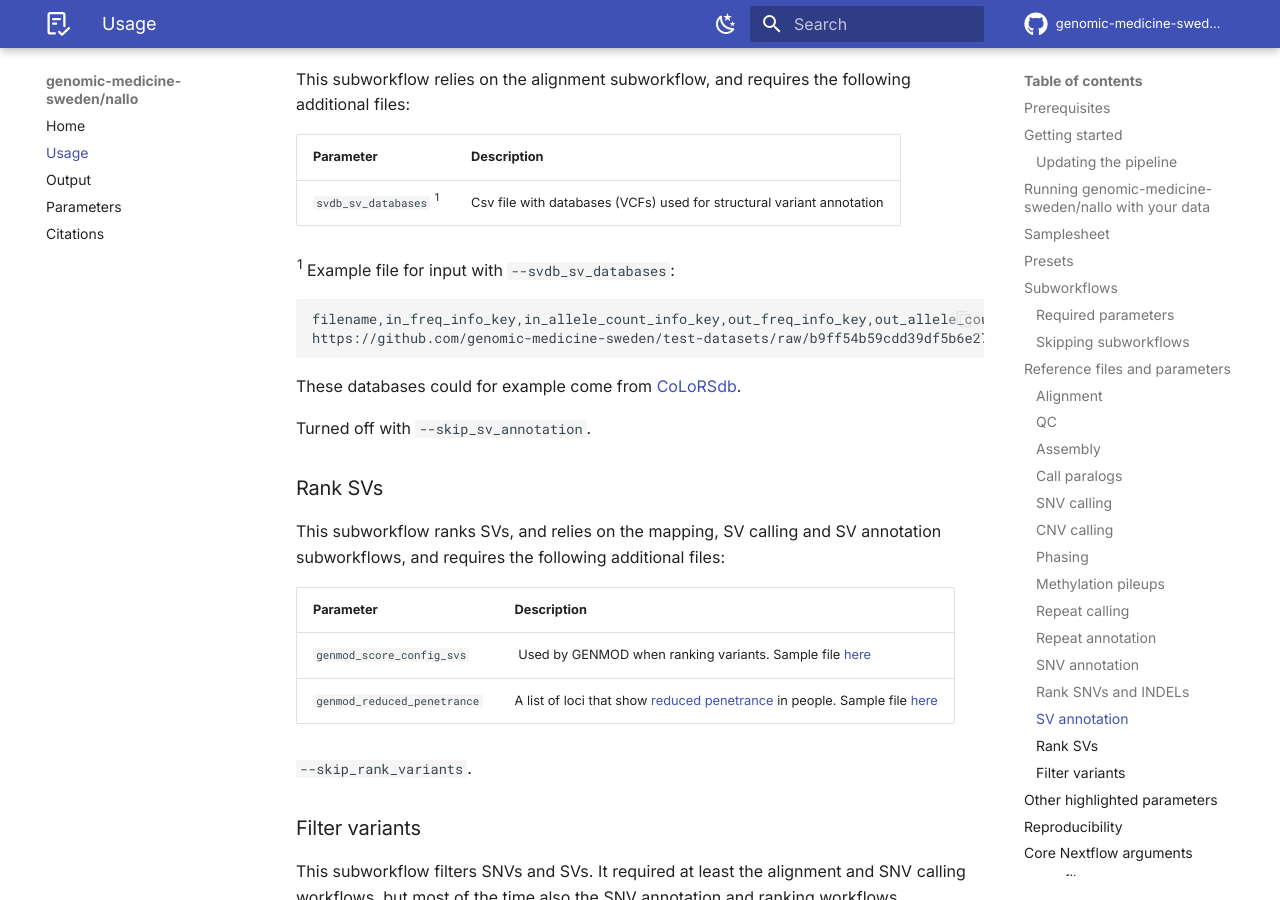
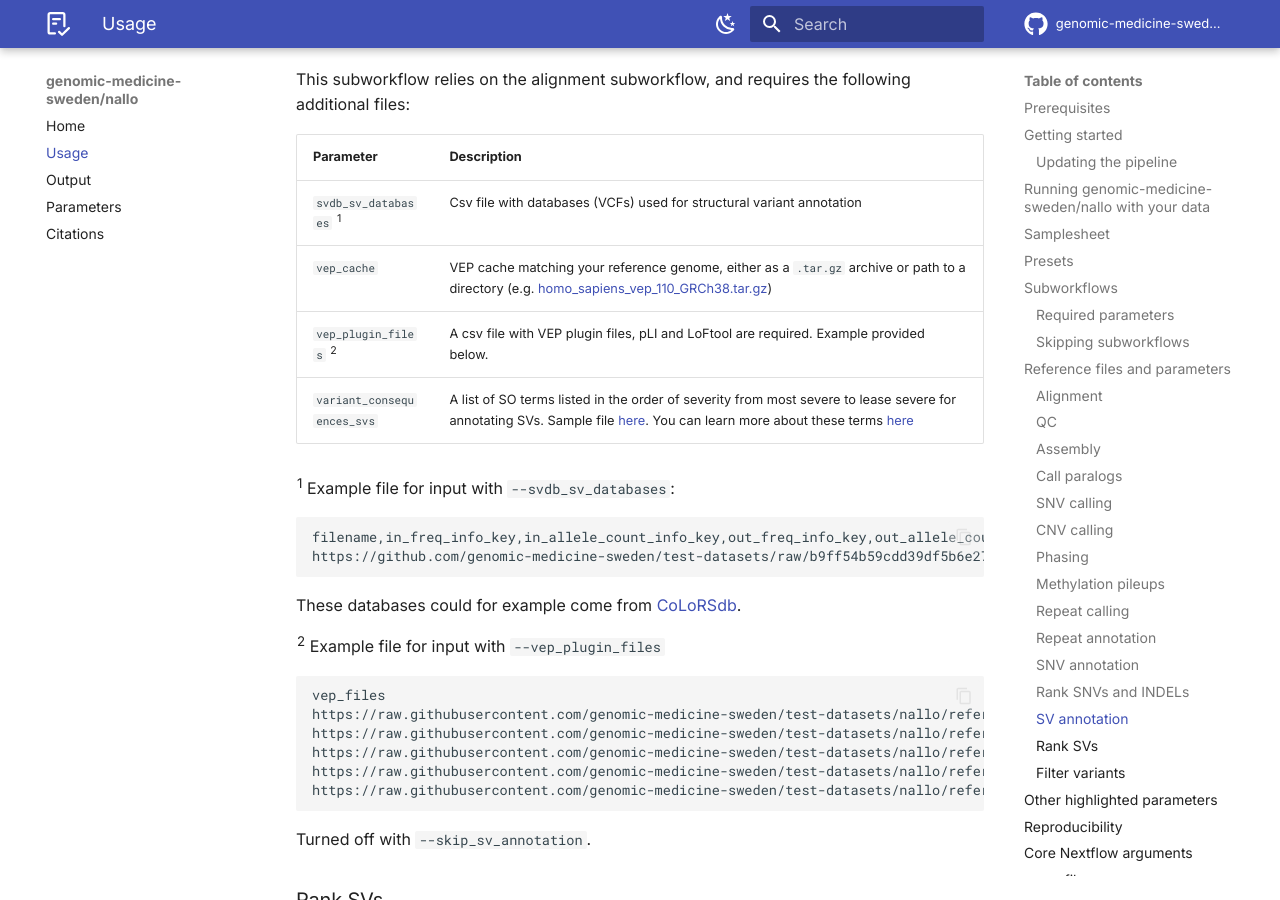
Before and after one commit to genomic-medicine-sweden/nallo, an MkDocs documentation site: the page built from docs/usage.md, in a window 1280 px wide and 900 px high, scrolled down 8286 px. Built offline with MkDocs 1.6.1 and Material for MkDocs 9.7.7, drawn with Linux system fonts in a browser that asks for light colours; comment, search, counter and statistics services are not loaded; the version menu is left out.

Commit message:
Fix pipeline not running without `--vep_cache` (#553)
* Fix pipeline can't run without

* CHANGELOG

* docs

* docs

* update snaps

* fix CI

* Update CHANGELOG.md

* changelog date

* Add vep_plugin_files to files check

* CHANGELOG

* Update CHANGELOG.md

* always failing CI because of nf-core update

````diff
--- a/assets/multiqc_config.yml
+++ b/assets/multiqc_config.yml
@@ -1,6 +1,6 @@
 report_comment: >
-  This report has been generated by the <a href="https://github.com/genomic-medicine-sweden/nallo/releases/tag/0.4.0" target="_blank">genomic-medicine-sweden/nallo</a>
-  analysis pipeline.
+  This report has been generated by the <a href="https://github.com/genomic-medicine-sweden/nallo/releases/tag/0.4.1"
+  target="_blank">genomic-medicine-sweden/nallo</a> analysis pipeline.
 report_section_order:
   "genomic-medicine-sweden-nallo-methods-description":
     order: -1000
--- a/docs/usage.md
+++ b/docs/usage.md
@@ -276,9 +276,12 @@ Turned off with `--skip_rank_variants`.
 
 This subworkflow relies on the alignment subworkflow, and requires the following additional files:
 
-| Parameter                        | Description                                                           |
-| -------------------------------- | --------------------------------------------------------------------- |
-| `svdb_sv_databases` <sup>1</sup> | Csv file with databases (VCFs) used for structural variant annotation |
+| Parameter                        | Description                                                                                                                                                                                                                                                                                                                                        |
+| -------------------------------- | -------------------------------------------------------------------------------------------------------------------------------------------------------------------------------------------------------------------------------------------------------------------------------------------------------------------------------------------------- |
+| `svdb_sv_databases` <sup>1</sup> | Csv file with databases (VCFs) used for structural variant annotation                                                                                                                                                                                                                                                                              |
+| `vep_cache`                      | VEP cache matching your reference genome, either as a `.tar.gz` archive or path to a directory (e.g. [homo_sapiens_vep_110_GRCh38.tar.gz](https://ftp.ensembl.org/pub/release-110/variation/vep/homo_sapiens_vep_110_GRCh38.tar.gz))                                                                                                               |
+| `vep_plugin_files` <sup>2</sup>  | A csv file with VEP plugin files, pLI and LoFtool are required. Example provided below.                                                                                                                                                                                                                                                            |
+| `variant_consequences_svs`       | A list of SO terms listed in the order of severity from most severe to lease severe for annotating SVs. Sample file [here](https://github.com/nf-core/test-datasets/blob/raredisease/reference/variant_consequences_v2.txt). You can learn more about these terms [here](https://ensembl.org/info/genome/variation/prediction/predicted_data.html) |
 
 <sup>1</sup> Example file for input with `--svdb_sv_databases`:
 
@@ -288,6 +291,17 @@ https://github.com/genomic-medicine-sweden/test-datasets/raw/b9ff54b59cdd39df5b6
 ```
 
 These databases could for example come from [CoLoRSdb](https://zenodo.org/records/13145123).
+
+<sup>2</sup> Example file for input with `--vep_plugin_files`
+
+```
+vep_files
+https://raw.githubusercontent.com/genomic-medicine-sweden/test-datasets/nallo/reference/vep_plugins/spliceai_21_scores_raw_indel_-v1.3-.vcf.gz.tbi
+https://raw.githubusercontent.com/genomic-medicine-sweden/test-datasets/nallo/reference/vep_plugins/spliceai_21_scores_raw_indel_-v1.3-.vcf.gz
+https://raw.githubusercontent.com/genomic-medicine-sweden/test-datasets/nallo/reference/vep_plugins/spliceai_21_scores_raw_snv_-v1.3-.vcf.gz.tbi
+https://raw.githubusercontent.com/genomic-medicine-sweden/test-datasets/nallo/reference/vep_plugins/pLI_values.txt
+https://raw.githubusercontent.com/genomic-medicine-sweden/test-datasets/nallo/reference/vep_plugins/LoFtool_scores.txt
+```
 
 Turned off with `--skip_sv_annotation`.
 
--- a/modules.json
+++ b/modules.json
@@ -13,7 +13,7 @@
                     },
                     "bcftools/concat": {
                         "branch": "master",
-                        "git_sha": "d1e0ec7670fa77905a378627232566ce54c3c26d",
+                        "git_sha": "81880787133db07d9b4c1febd152c090eb8325dc",
                         "installed_by": ["modules"]
                     },
                     "bcftools/index": {
--- a/modules/nf-core/bcftools/concat/environment.yml
+++ b/modules/nf-core/bcftools/concat/environment.yml
@@ -1,3 +1,5 @@
+---
+# yaml-language-server: $schema=https://raw.githubusercontent.com/nf-core/modules/master/modules/environment-schema.json
 channels:
   - conda-forge
   - bioconda
````
Also changed, not shown: .nf-core.yml (+4 -4 lines), CHANGELOG.md (+7 -0 lines), modules/nf-core/bcftools/concat/meta.yml (+4 -7 lines), 9 other files.
